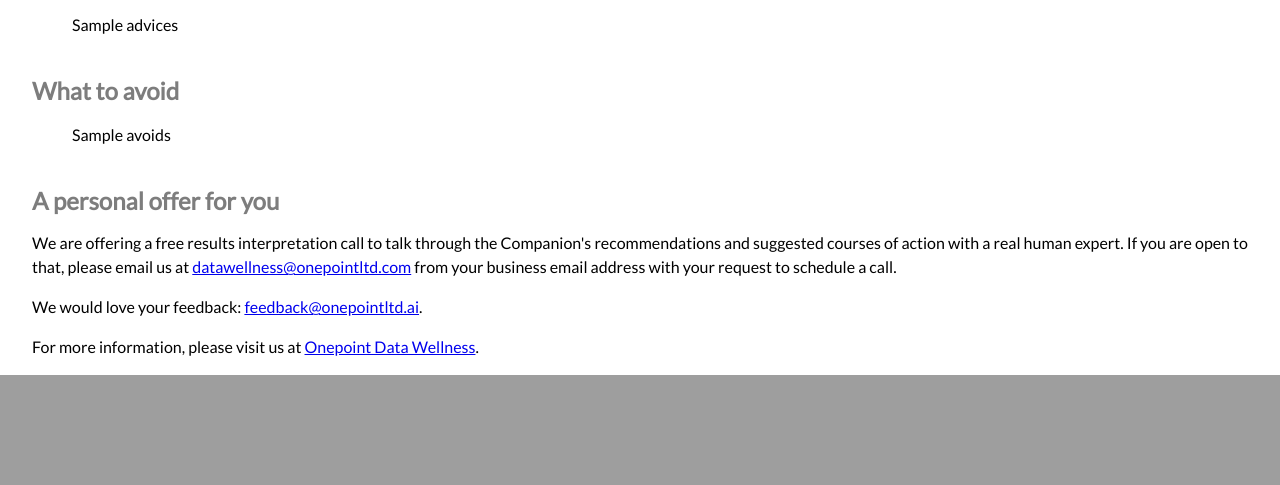
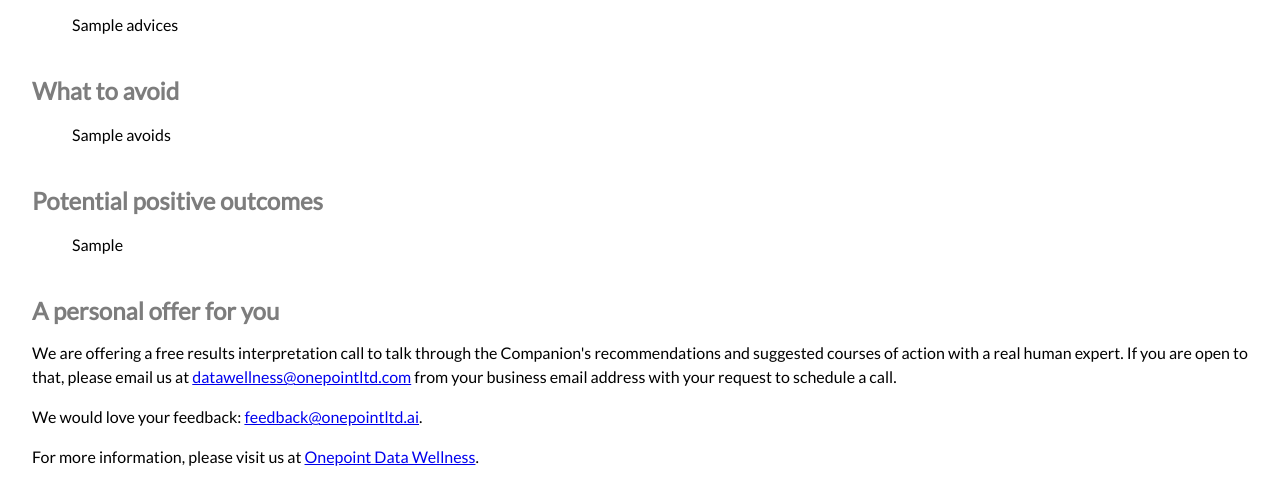
Before and after one commit to onepointconsulting/data-questionnaire-agent, a Python web app: template templates/results-template.html in a window 1280 px wide. Shown: the part 1233-1718 px from the top of the page. Before the commit the page ends 1608 px from the top, so only its background shows below. Run offline with Jinja, Linux system fonts and the light colour scheme; the template is opened without the code that fills it: most values are stand-ins (such as "Sample title", 1, 10 or a date in 2020).

Commit message:
Added potential outcomes to PDF and also changed the banner image location

```diff
--- a/data_questionnaire_agent/service/html_generator.py
+++ b/data_questionnaire_agent/service/html_generator.py
@@ -20,6 +20,7 @@ def generate_html(questionnaire: Questionnaire, advices: ConditionalAdvice) -> s
         "questionnaire": questionnaire.to_html(),
         "advices": replace_bold_markdown(advices.to_advice_html()),
         "avoids": replace_bold_markdown(advices.to_avoid_html()),
+        "positive_outcomes": replace_bold_markdown(advices.positive_outcomes_html()),
         "timestamp": timestamp,
     }
     template_loader = jinja2.FileSystemLoader(cfg.template_location)
@@ -36,7 +37,7 @@ def generate_pdf_from(questionnaire: Questionnaire, advices: ConditionalAdvice)
     file_name = (
         cfg.pdf_folder / f"Advice from the {cfg.product_title}_{generate_iso()}.pdf"
     )
-    logger.info("PDF file name: %s", file_name)
+    logger.info("PDF to be created file name: %s", file_name)
     config = pdfkit.configuration(wkhtmltopdf=cfg.wkhtmltopdf_binary.as_posix())
     pdfkit.from_string(html, file_name, configuration=config)
     logger.info("Created PDF: %s", file_name)
--- a/templates/results-template.html
+++ b/templates/results-template.html
@@ -81,7 +81,7 @@
 </head>
 
 <body>
-    <img src="https://healthcheck.onepointltd.ai/banner/Hero_Image_with_Logo_and_Titles.jpg" class="banner"/>
+    <img src="https://lh3.googleusercontent.com/u/2/drive-viewer/AKGpihY1DJoE3RhltgNt69ZHefFQp_OtIiJUNzSzKmmTWIdhmJXvmJdiiw5cpwIPu83Z9M6MRAIR-70Eq2UcqT4JiQh0IWGTnHbt7Dg=w3840-h1906-rw-v1" class="banner"/>
     <div class="container">
 
         <p class="date-produced">Produced on: {{timestamp}}</p>
@@ -102,6 +102,10 @@
         <ul>
             {{avoids}}
         </ul>
+        <h2 class="recommendations">Potential positive outcomes</h2>
+        <ul>
+            {{positive_outcomes}}
+        </ul>
         <h2 class="personalOffer">A personal offer for you</h2>
         <p>We are offering a free results interpretation call to talk through the Companion's recommendations and suggested courses of action with a real human expert.
             If you are open to that, please email us at <a href="mailto:datawellness@onepointltd.com">datawellness@onepointltd.com</a> from your business email address with your request to schedule a call.</p>
```
